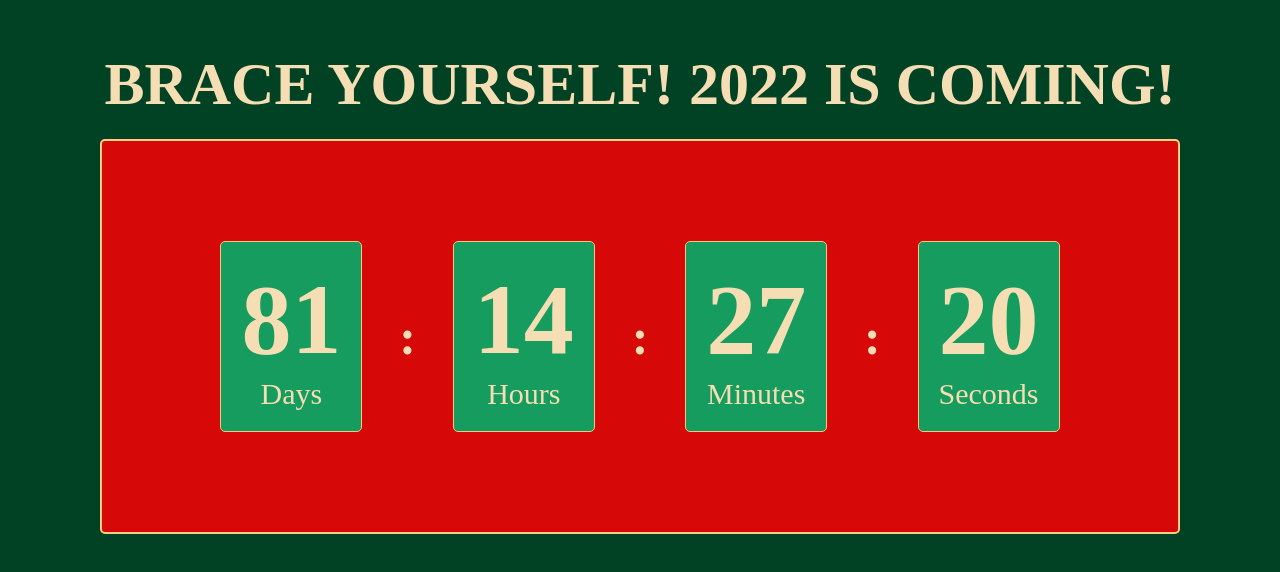
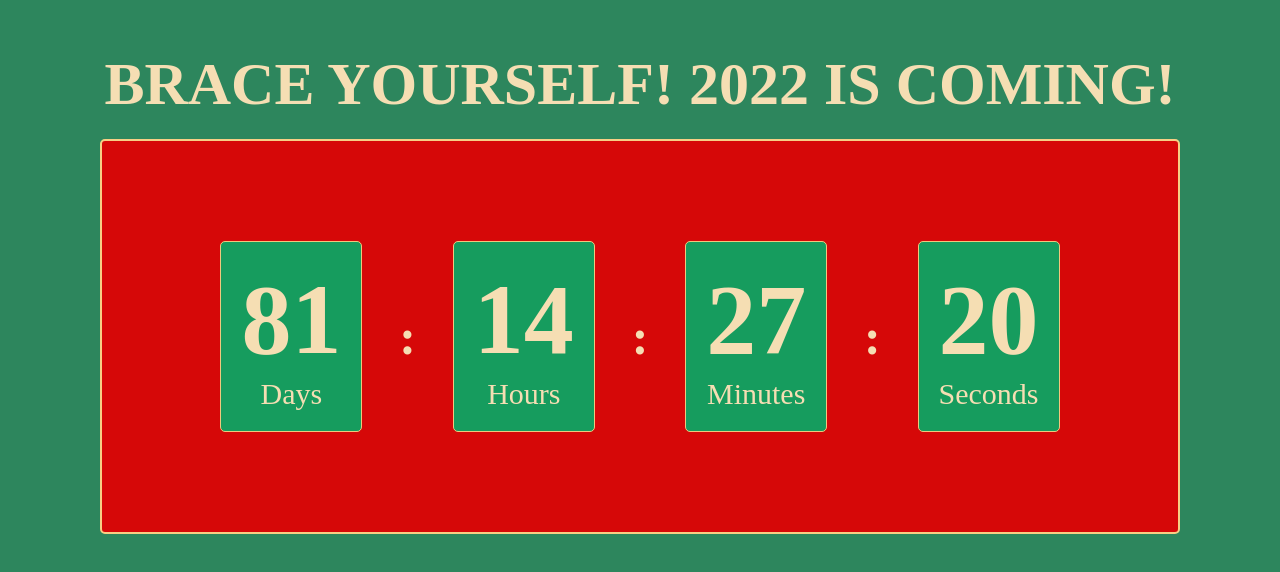
Before and after one commit to Bender148/goit-js-hw-11-timer, a plain HTML site: page index.html in a window 1280 px wide. Drawn offline with Linux system fonts and the light colour scheme.

Commit message:
стили

```diff
--- a/css/styles.css
+++ b/css/styles.css
@@ -4,7 +4,7 @@
   }
 
   body {
-    background-color: rgb(2, 66, 36);
+    background-color: rgb(45, 134, 93);
     color: rgb(245, 222, 179);
     padding: 50px 100px;
   }
```
